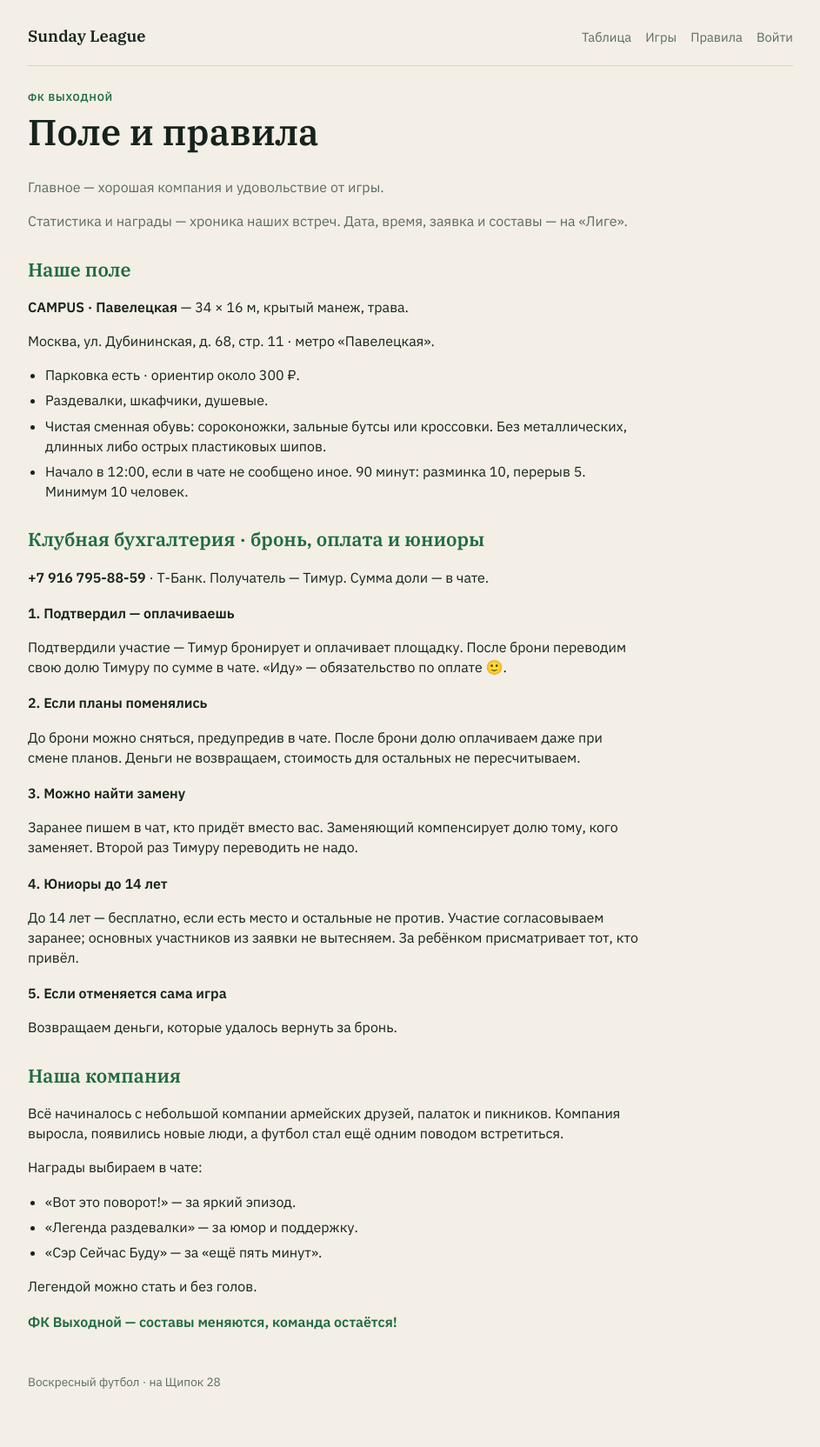
After one commit to Alexmerck/sundayfootball, a Django app: page /rules/ in a window 1280 px wide. The commit adds this page. Shown: the whole page at 87% size, without its empty margins (168-1111 px from the left). Run offline with Django 5.2, Linux system fonts and the light colour scheme.

Commit message:
update_versionn

```diff
--- a/league/views.py
+++ b/league/views.py
@@ -10,7 +10,7 @@ from .models import Appearance, Match, Player
 
 def _leaderboard():
     played = Q(appearances__match__status=Match.STATUS_PLAYED)
-    return (
+    players = (
         Player.objects.annotate(
             games=Count("appearances", filter=played),
             goals=Sum("appearances__goals", filter=played),
@@ -20,6 +20,21 @@ def _leaderboard():
         .filter(games__gt=0)
         .order_by("-goals", "-assists", "-saves", "name")
     )
+
+    # Победы считаем по фактическому счёту матча
+    win_counts = {}
+    apps = Appearance.objects.filter(
+        match__status=Match.STATUS_PLAYED,
+        side__in=(Appearance.SIDE_A, Appearance.SIDE_B),
+    ).select_related("match")
+    for app in apps:
+        if app.did_win() is True:
+            win_counts[app.player_id] = win_counts.get(app.player_id, 0) + 1
+
+    for player in players:
+        player.wins = win_counts.get(player.pk, 0)
+        player.win_rate = round((player.wins / player.games) * 100) if player.games else 0
+    return players
 
 
 def home(request):
--- a/static/league/app.css
+++ b/static/league/app.css
@@ -192,6 +192,60 @@ label { display: flex; flex-direction: column; gap: 6px; font-size: 0.82rem; col
   margin-bottom: 8px;
 }
 .player-hero h1 { margin: 0; }
+.scoreboard.next-match {
+  background: var(--card);
+  color: var(--ink);
+  border: 2px solid var(--pitch);
+}
+.scoreboard.next-match .eyebrow {
+  color: var(--pitch);
+}
+.next-venue {
+  font-family: "IBM Plex Serif", serif;
+  font-size: 1.6rem;
+  margin: 4px 0 10px;
+}
+.signup-note {
+  color: var(--muted);
+  margin: 8px 0 4px;
+}
+.squad-count {
+  font-size: 0.9rem;
+  color: var(--pitch);
+  margin: 8px 0 0;
+}
+
+.rules-section {
+  margin: 28px 0;
+  max-width: 44rem;
+}
+.rules-section h2 {
+  font-family: "IBM Plex Serif", serif;
+  font-size: 1.35rem;
+  margin: 24px 0 12px;
+  color: var(--pitch);
+}
+.rules-section h3 {
+  font-size: 1rem;
+  margin: 18px 0 6px;
+  color: var(--ink);
+}
+.rules-section ul {
+  padding-left: 20px;
+  margin: 8px 0;
+}
+.rules-section li {
+  margin: 6px 0;
+}
+.rules-section .closing {
+  margin-top: 18px;
+  color: var(--pitch);
+}
+
+.result-win { color: var(--pitch); font-weight: 600; }
+.result-loss { color: #9b2c2c; }
+.result-draw { color: var(--muted); }
+
 @media (max-width: 720px) {
   .grid, .meta { grid-template-columns: 1fr; }
   .top { flex-direction: column; }
--- a/templates/base.html
+++ b/templates/base.html
@@ -16,6 +16,8 @@
       <a class="mark" href="{% url 'home' %}">Sunday League</a>
       <nav>
         <a href="{% url 'standings' %}">Таблица</a>
+        <a href="{% url 'match-list' %}">Игры</a>
+        <a href="{% url 'rules' %}">Правила</a>
         {% if user.is_staff %}
           <a href="{% url 'match-create' %}">Добавить матч</a>
         {% endif %}
@@ -26,7 +28,7 @@
       {% block content %}{% endblock %}
     </main>
     <footer>
-      Воскресный футбол · счёт по людям, не по клубам
+      Воскресный футбол · на Щипок 28
     </footer>
   </div>
 </body>
--- a/templates/league/_table.html
+++ b/templates/league/_table.html
@@ -8,6 +8,7 @@
         <th>Г</th>
         <th>П</th>
         <th>С</th>
+        <th>В%</th>
       </tr>
     </thead>
     <tbody>
@@ -24,9 +25,10 @@
           <td>{{ row.goals|default:0 }}</td>
           <td>{{ row.assists|default:0 }}</td>
           <td>{{ row.saves|default:0 }}</td>
+          <td>{% if row.win_rate is not None %}{{ row.win_rate }}%{% else %}—{% endif %}</td>
         </tr>
       {% empty %}
-        <tr><td colspan="6">Пока никто не играл</td></tr>
+        <tr><td colspan="7">Пока никто не играл</td></tr>
       {% endfor %}
     </tbody>
   </table>
--- /dev/null
+++ b/templates/league/rules.html
@@ -0,0 +1,56 @@
+{% extends "base.html" %}
+{% block title %}Поле и правила · Sunday League{% endblock %}
+{% block content %}
+<p class="eyebrow">ФК Выходной</p>
+<h1>Поле и правила</h1>
+
+<section class="rules-section">
+  <p class="lede">Главное — хорошая компания и удовольствие от игры.</p>
+  <p class="lede">Статистика и награды — хроника наших встреч. Дата, время, заявка и составы — на «Лиге».</p>
+</section>
+
+<section class="rules-section">
+  <h2>Наше поле</h2>
+  <p><strong>CAMPUS · Павелецкая</strong> — 34 × 16 м, крытый манеж, трава.</p>
+  <p>Москва, ул. Дубининская, д. 68, стр. 11 · метро «Павелецкая».</p>
+  <ul>
+    <li>Парковка есть · ориентир около 300 ₽.</li>
+    <li>Раздевалки, шкафчики, душевые.</li>
+    <li>Чистая сменная обувь: сороконожки, зальные бутсы или кроссовки. Без металлических, длинных либо острых пластиковых шипов.</li>
+    <li>Начало в 12:00, если в чате не сообщено иное. 90 минут: разминка 10, перерыв 5. Минимум 10 человек.</li>
+  </ul>
+</section>
+
+<section class="rules-section">
+  <h2>Клубная бухгалтерия · бронь, оплата и юниоры</h2>
+  <p><strong>+7 916 795-88-59</strong> · Т-Банк. Получатель — Тимур. Сумма доли — в чате.</p>
+
+  <h3>1. Подтвердил — оплачиваешь</h3>
+  <p>Подтвердили участие — Тимур бронирует и оплачивает площадку. После брони переводим свою долю Тимуру по сумме в чате. «Иду» — обязательство по оплате 🙂.</p>
+
+  <h3>2. Если планы поменялись</h3>
+  <p>До брони можно сняться, предупредив в чате. После брони долю оплачиваем даже при смене планов. Деньги не возвращаем, стоимость для остальных не пересчитываем.</p>
+
+  <h3>3. Можно найти замену</h3>
+  <p>Заранее пишем в чат, кто придёт вместо вас. Заменяющий компенсирует долю тому, кого заменяет. Второй раз Тимуру переводить не надо.</p>
+
+  <h3>4. Юниоры до 14 лет</h3>
+  <p>До 14 лет — бесплатно, если есть место и остальные не против. Участие согласовываем заранее; основных участников из заявки не вытесняем. За ребёнком присматривает тот, кто привёл.</p>
+
+  <h3>5. Если отменяется сама игра</h3>
+  <p>Возвращаем деньги, которые удалось вернуть за бронь.</p>
+</section>
+
+<section class="rules-section">
+  <h2>Наша компания</h2>
+  <p>Всё начиналось с небольшой компании армейских друзей, палаток и пикников. Компания выросла, появились новые люди, а футбол стал ещё одним поводом встретиться.</p>
+  <p>Награды выбираем в чате:</p>
+  <ul>
+    <li>«Вот это поворот!» — за яркий эпизод.</li>
+    <li>«Легенда раздевалки» — за юмор и поддержку.</li>
+    <li>«Сэр Сейчас Буду» — за «ещё пять минут».</li>
+  </ul>
+  <p>Легендой можно стать и без голов.</p>
+  <p class="closing"><strong>ФК Выходной — составы меняются, команда остаётся!</strong></p>
+</section>
+{% endblock %}
--- a/templates/league/standings.html
+++ b/templates/league/standings.html
@@ -3,6 +3,6 @@
 {% block content %}
 <p class="eyebrow">Сезон среди своих</p>
 <h1>Голы, пасы, сейвы</h1>
-<p class="lede">И — игры, Г — голы, П — голевые пасы, С — сейвы. Команды в зачёт не входят.</p>
+<p class="lede">И — игры, Г — голы, П — голевые пасы, С — сейвы, В% — процент побед</p>
 {% include "league/_table.html" %}
 {% endblock %}
```
Also changed, not shown: league/models.py (+17 -4 lines), templates/league/home.html (+11 -1 lines), templates/league/match_list.html (added, +35 -0 lines), templates/league/player_detail.html (+10 -1 lines), 1 other file.
